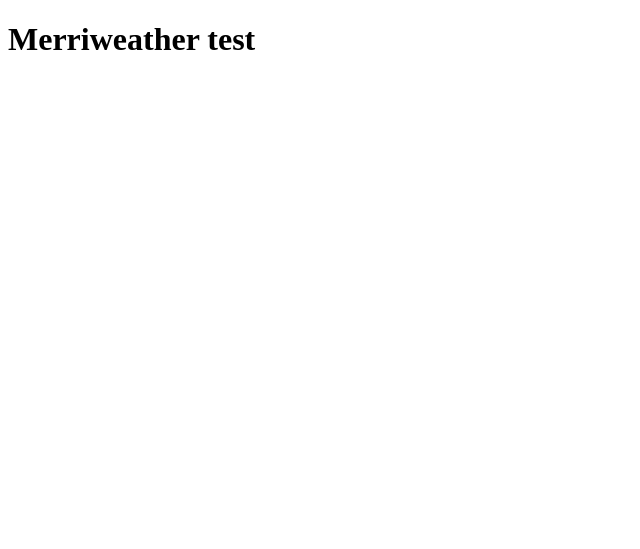
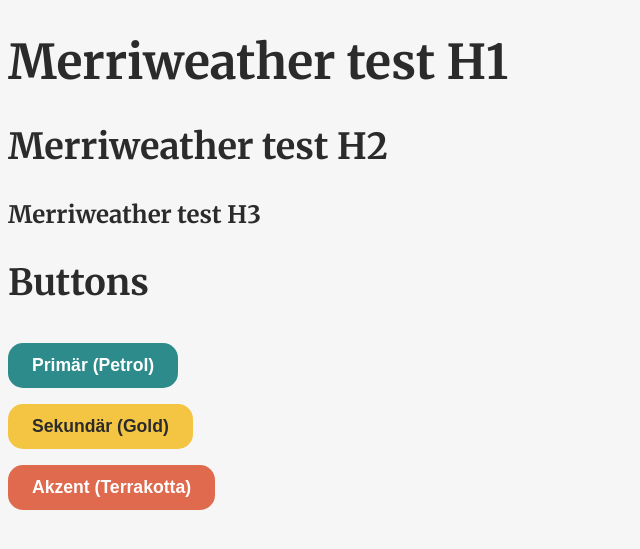
Before and after one commit to krausytin25/Website-Project-WebEngineering-tin25, a PHP site: page /test/testFonts.html in a window 1280 px wide. Shown: the top 549 px of the page, without its empty margins (0-640 px from the left). Run offline with PHP 8.4, Linux system fonts and the light colour scheme.

Commit message:
krausy-first-colors-and-formatter

```diff
--- a/assets/css/main.css
+++ b/assets/css/main.css
@@ -1,8 +1,63 @@
 @import url("styles.css");
 
+
+
 h1{
-    font-family: 'Merriweather', serif;
+    font-family: var(--font-heading), serif;
     font-size: 48px;
-    color: #2B2B2B;
+    color:  var(--anthracite);
     font-weight: bold;
 }
+
+h2{
+    font-family: var(--font-heading), serif;
+    font-size: 36px;
+    color: var(--anthracite);
+    font-weight: bold;
+}
+
+h3{
+    font-family: var(--font-heading), serif;
+    font-size: 24px;
+    color: var(--anthracite);
+    font-weight: bold;
+}
+
+body{
+    background-color: var(--offwhite);
+}
+
+.button {
+    display: inline-block;
+    padding: 12px 24px;
+    margin: 8px 0;
+    border: none;
+    border-radius: 15px;
+    color: white;
+    font-size: 1.1rem;
+    font-weight: 600;
+    cursor: pointer;
+    text-align: center;
+    transition: transform 0.2s, opacity 0.2s;
+}
+
+.btn:hover{
+    transform: translateY(-1px);
+    filter: brightness(1.02);
+}
+.btn:active{
+    transform: translateY(0);
+}
+
+.primary {
+    background-color: var(--petrol);
+}
+
+.secondary {
+    background-color: var(--gold);
+    color: var(--anthracite);
+}
+
+.accent {
+    background-color: var(--terracotta);
+}
--- a/assets/css/styles.css
+++ b/assets/css/styles.css
@@ -207,3 +207,22 @@
     font-weight: 800;
     src: url('../fonts/open-sans-v44-latin-800italic.woff2') format('woff2'); /* Chrome 36+, Opera 23+, Firefox 39+, Safari 12+, iOS 10+ */
 }
+
+/* ---- Design Tokens ------------------------------------------------------- */
+:root{
+    /* Farben */
+    --petrol: #2E8B8B;       /* Primär */
+    --gold: #F4C542;         /* Sekundär */
+    --terracotta: #E06A4E;   /* Akzent */
+    --offwhite: #F6F6F6;     /* Fläche/Hintergrund */
+    --anthracite: #2B2B2B;   /* Schrift */
+
+    --radius: 15px;
+    --radius-lg: 25px;
+
+
+    /* Typografie */
+    --font-heading: 'Merriweather';
+    --font-body: 'Open Sans';
+
+}
--- a/test/testFonts.html
+++ b/test/testFonts.html
@@ -2,9 +2,19 @@
 <html lang="de">
 <head>
     <meta charset="UTF-8">
+    <link rel="stylesheet" href="../assets/css/main.css">
     <title>Title</title>
 </head>
 <body>
-<h1>Merriweather test</h1>
+<h1>Merriweather test H1</h1>
+<h2>Merriweather test H2</h2>
+<h3>Merriweather test H3</h3>
+
+<h2>Buttons</h2>
+
+<button class="button primary">Primär (Petrol)</button><br>
+<button class="button secondary">Sekundär (Gold)</button><br>
+<button class="button accent btn">Akzent (Terrakotta)</button>
+
 </body>
 </html>
```
